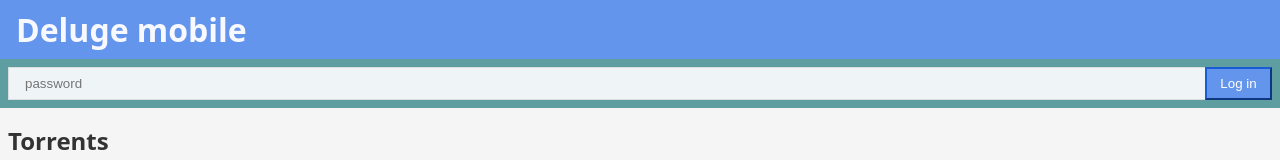
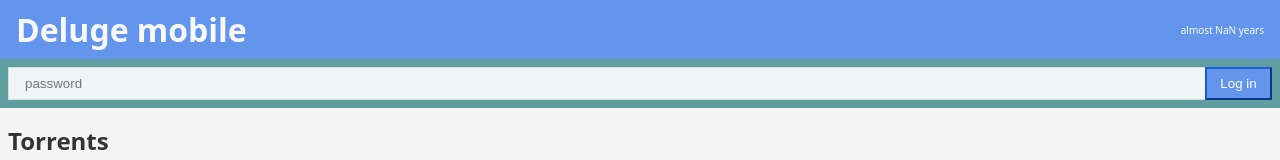
Before and after one commit to baiguke/deluge-web-client, a Next.js app: page / in a window 1280 px wide. Shown: the top 160 px of the page. Built offline with nearby package versions, Linux system fonts and the light colour scheme; no server answers.

Commit message:
add time since build in header

```diff
--- a/components/Header/Header.js
+++ b/components/Header/Header.js
@@ -2,10 +2,24 @@
 import PropTypes from "prop-types";
 import classNames from "classnames";
 import Head from "next/head";
+
+import distanceInWords from "date-fns/distance_in_words";
+
 import Spinner from "../Spinner/Spinner";
 import { primaryColor } from "../../utils/variables";
 
-const Header = ({ className, title, isFetching }) => (
+class Header extends React.Component {
+  state = { timeSinceDeploy: null };
+
+  componentDidMount() {
+    const buildTime = Number(process.env.BUILD_TIME);
+    this.setState({ timeSinceDeploy: distanceInWords(Date.now(), buildTime) }); // eslint-disable-line
+  }
+
+  render() {
+    const { className, title, isFetching } = this.props;
+    const { timeSinceDeploy } = this.state;
+    return (
       <header className={classNames(className, "Header")}>
         <Head>
           <meta charSet="utf-8" key="charset" />
@@ -38,6 +52,9 @@
         </Head>
         <h1>{title}</h1>
         {isFetching && <Spinner />}
+        <p>
+          <small>{timeSinceDeploy}</small>
+        </p>
         <style jsx>{`
           header {
             background: ${primaryColor};
@@ -51,9 +68,17 @@
           h1 {
             margin: 0;
           }
+
+          p {
+            font-size: 0.75em;
+            font-weight: 100;
+            margin: 0;
+          }
         `}</style>
       </header>
     );
+  }
+}
 
 Header.propTypes = {
   className: PropTypes.string,
--- a/next.config.js
+++ b/next.config.js
@@ -5,7 +5,13 @@
   webpack(config) {
     return {
       ...config,
-      plugins: [...config.plugins, new webpack.EnvironmentPlugin(["DELUGE_HOST"])]
+      plugins: [
+        ...config.plugins,
+        new webpack.EnvironmentPlugin(["DELUGE_HOST"]),
+        new webpack.DefinePlugin({
+          "process.env.BUILD_TIME": JSON.stringify(Date.now())
+        })
+      ]
     };
   }
 };
--- a/package.json
+++ b/package.json
@@ -23,6 +23,7 @@
     "babel-plugin-transform-class-properties": "^6.24.1",
     "classnames": "^2.2.5",
     "color": "^2.0.1",
+    "date-fns": "^1.29.0",
     "dotenv": "^4.0.0",
     "express": "^4.16.2",
     "http-proxy-middleware": "^0.17.4",
```
Lines whose indentation alone changed are shown as unchanged.
